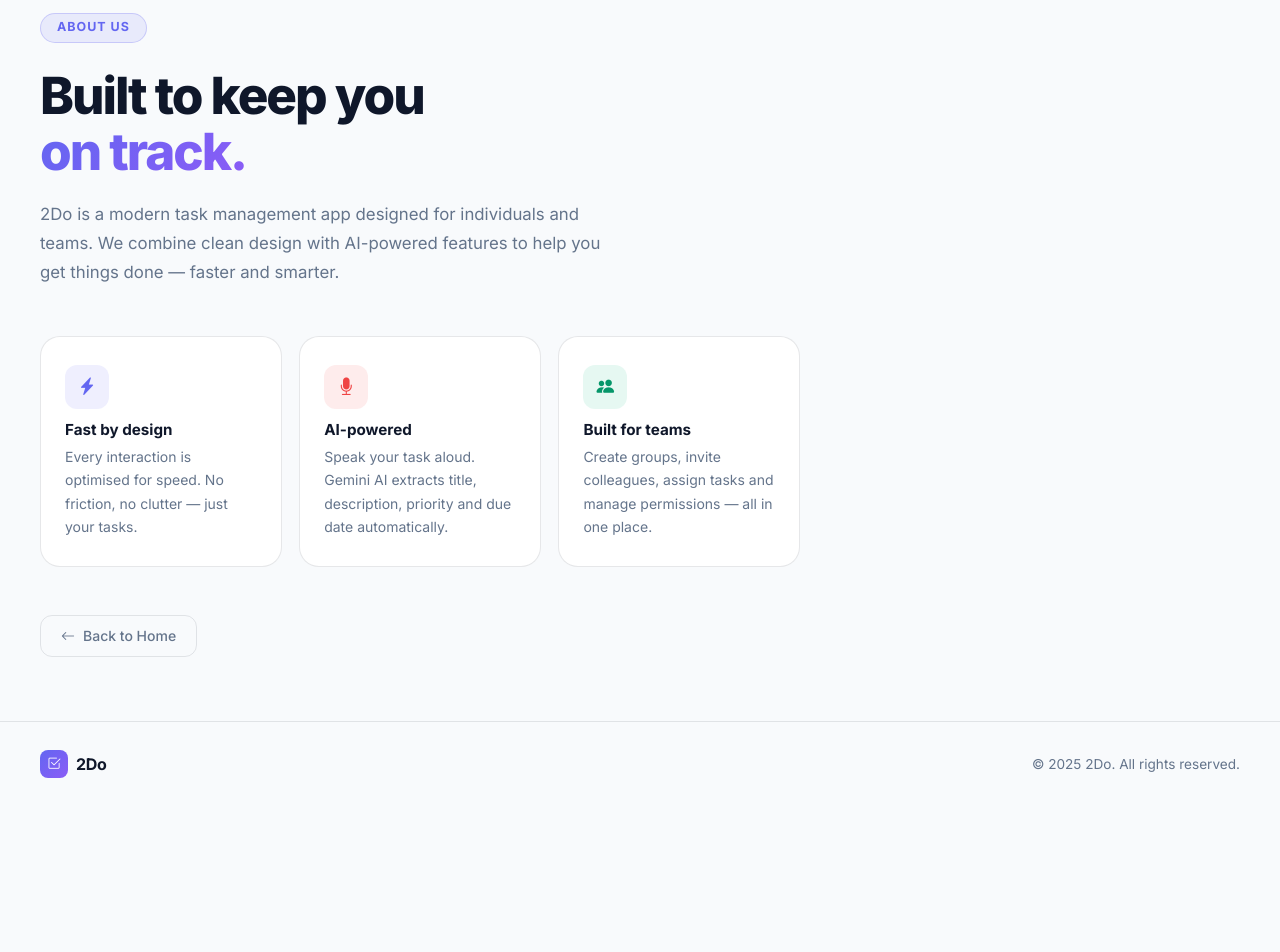
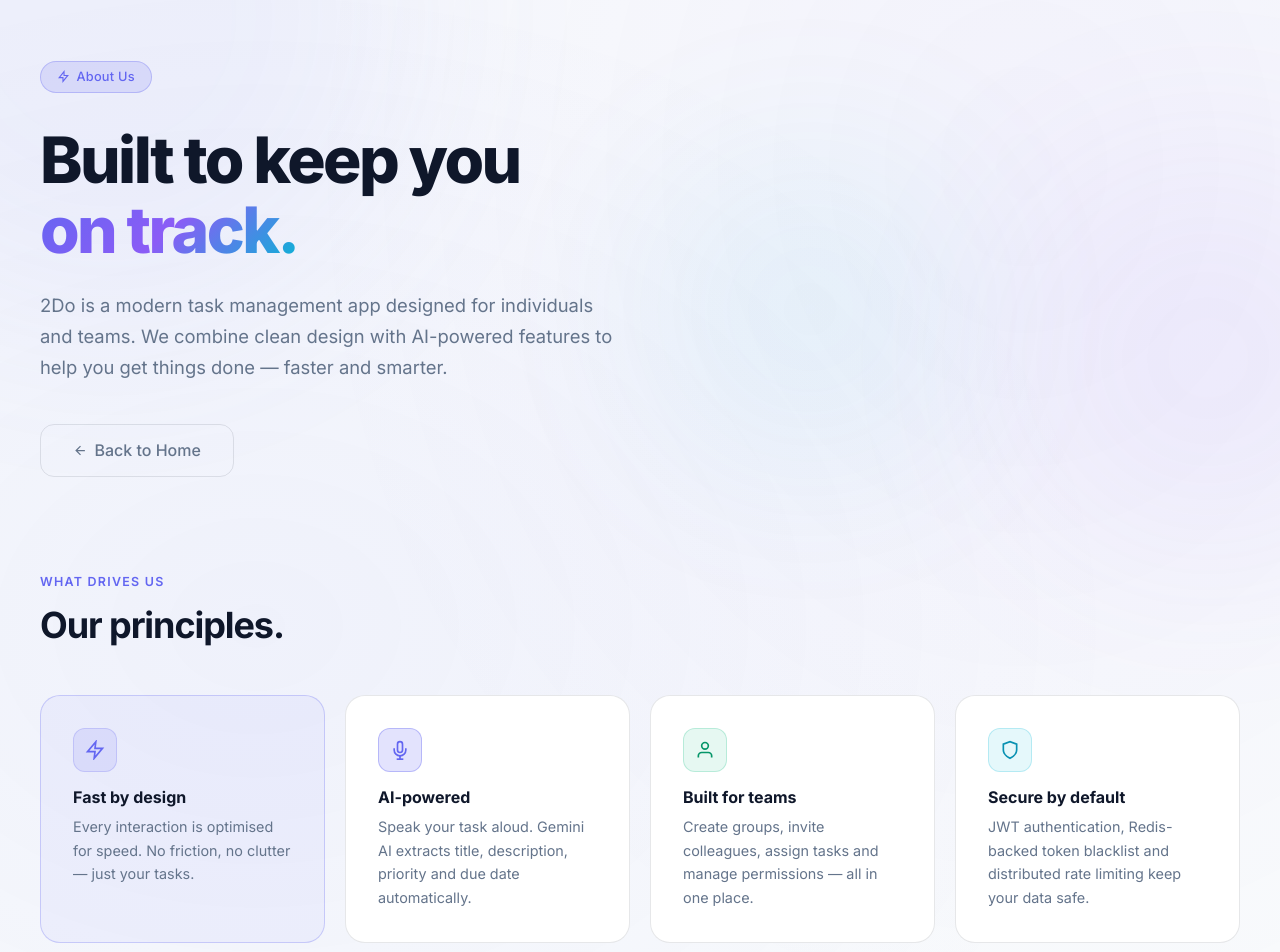
Before and after one commit to Kaandroids/2Do-frontend, an Angular app: page /about in a window 1280 px wide. Shown: the part 140-1092 px from the top of the page. Before the commit the page ends 946 px from the top, so only its background shows below. Built offline with nearby package versions, Linux system fonts and the light colour scheme.

Commit message:
feat: redesign about page to match landing style; fix footer year to 2026

```diff
--- a/src/app/features/about/about.html
+++ b/src/app/features/about/about.html
@@ -1,41 +1,117 @@
-<app-navbar></app-navbar>
+<div class="about-page">
 
-<div class="about-page">
-  <div class="about-inner">
+  <!-- Background Orbs -->
+  <div class="bg-orbs" aria-hidden="true">
+    <div class="orb orb--1"></div>
+    <div class="orb orb--2"></div>
+    <div class="orb orb--3"></div>
+  </div>
 
-    <div class="about-badge">About Us</div>
+  <app-navbar></app-navbar>
+
+  <!-- ─── Hero ──────────────────────────────────────────────────────────── -->
+  <section class="about-hero">
+    <div class="about-badge">
+      <svg viewBox="0 0 24 24" fill="none" stroke="currentColor" stroke-width="2">
+        <path d="M13 10V3L4 14h7v7l9-11h-7z"/>
+      </svg>
+      About Us
+    </div>
+
     <h1 class="about-title">
       Built to keep you<br>
-      <span class="about-gradient">on track.</span>
+      <span class="gradient-text">on track.</span>
     </h1>
+
     <p class="about-sub">
       2Do is a modern task management app designed for individuals and teams.
       We combine clean design with AI-powered features to help you get things done — faster and smarter.
     </p>
 
-    <div class="about-cards">
-      <div class="about-card">
-        <div class="about-card-icon"><i class="bi bi-lightning-charge-fill"></i></div>
+    <a routerLink="/" class="btn-ghost btn-lg">
+      <svg viewBox="0 0 24 24" fill="none" stroke="currentColor" stroke-width="2" style="width:15px;height:15px;margin-right:0.4rem">
+        <path d="M19 12H5M12 5l-7 7 7 7"/>
+      </svg>
+      Back to Home
+    </a>
+  </section>
+
+  <!-- ─── Cards ─────────────────────────────────────────────────────────── -->
+  <section class="about-cards-section">
+    <div class="section-label">What drives us</div>
+    <h2 class="section-title">Our principles.</h2>
+
+    <div class="about-grid">
+
+      <div class="about-card about-card--highlight">
+        <div class="about-card-icon about-card-icon--primary">
+          <svg viewBox="0 0 24 24" fill="none" stroke="currentColor" stroke-width="2">
+            <polygon points="13 2 3 14 12 14 11 22 21 10 12 10 13 2"/>
+          </svg>
+        </div>
         <h3>Fast by design</h3>
         <p>Every interaction is optimised for speed. No friction, no clutter — just your tasks.</p>
       </div>
+
       <div class="about-card">
-        <div class="about-card-icon about-card-icon--ai"><i class="bi bi-mic-fill"></i></div>
+        <div class="about-card-icon about-card-icon--ai">
+          <svg viewBox="0 0 24 24" fill="none" stroke="currentColor" stroke-width="2">
+            <path d="M12 2a3 3 0 0 0-3 3v7a3 3 0 0 0 6 0V5a3 3 0 0 0-3-3z"/>
+            <path d="M19 10v2a7 7 0 0 1-14 0v-2"/>
+            <line x1="12" y1="19" x2="12" y2="23"/>
+            <line x1="8" y1="23" x2="16" y2="23"/>
+          </svg>
+        </div>
         <h3>AI-powered</h3>
         <p>Speak your task aloud. Gemini AI extracts title, description, priority and due date automatically.</p>
       </div>
+
       <div class="about-card">
-        <div class="about-card-icon about-card-icon--green"><i class="bi bi-people-fill"></i></div>
+        <div class="about-card-icon about-card-icon--green">
+          <svg viewBox="0 0 24 24" fill="none" stroke="currentColor" stroke-width="2">
+            <path d="M20 21v-2a4 4 0 0 0-4-4H8a4 4 0 0 0-4 4v2"/>
+            <circle cx="12" cy="7" r="4"/>
+          </svg>
+        </div>
         <h3>Built for teams</h3>
         <p>Create groups, invite colleagues, assign tasks and manage permissions — all in one place.</p>
       </div>
+
+      <div class="about-card">
+        <div class="about-card-icon about-card-icon--cyan">
+          <svg viewBox="0 0 24 24" fill="none" stroke="currentColor" stroke-width="2">
+            <path d="M12 22s8-4 8-10V5l-8-3-8 3v7c0 6 8 10 8 10z"/>
+          </svg>
+        </div>
+        <h3>Secure by default</h3>
+        <p>JWT authentication, Redis-backed token blacklist and distributed rate limiting keep your data safe.</p>
+      </div>
+
+      <div class="about-card">
+        <div class="about-card-icon about-card-icon--orange">
+          <svg viewBox="0 0 24 24" fill="none" stroke="currentColor" stroke-width="2">
+            <polyline points="22 12 18 12 15 21 9 3 6 12 2 12"/>
+          </svg>
+        </div>
+        <h3>Always improving</h3>
+        <p>Continuous deployments via GitHub Actions mean new features and fixes ship to production daily.</p>
+      </div>
+
+      <div class="about-card">
+        <div class="about-card-icon about-card-icon--primary">
+          <svg viewBox="0 0 24 24" fill="none" stroke="currentColor" stroke-width="2">
+            <circle cx="12" cy="12" r="10"/>
+            <line x1="2" y1="12" x2="22" y2="12"/>
+            <path d="M12 2a15.3 15.3 0 0 1 4 10 15.3 15.3 0 0 1-4 10 15.3 15.3 0 0 1-4-10 15.3 15.3 0 0 1 4-10z"/>
+          </svg>
+        </div>
+        <h3>Cloud-native</h3>
+        <p>Deployed on Azure Container Apps and Azure Static Web Apps for global availability and reliability.</p>
+      </div>
+
     </div>
+  </section>
 
-    <a routerLink="/" class="about-back">
-      <i class="bi bi-arrow-left"></i> Back to Home
-    </a>
+  <app-footer></app-footer>
 
-  </div>
 </div>
-
-<app-footer></app-footer>
--- a/src/app/features/about/about.scss
+++ b/src/app/features/about/about.scss
@@ -1,83 +1,122 @@
-$primary:    #6366f1;
-$primary-end:#8b5cf6;
-$text:       #0f172a;
-$muted:      #64748b;
-$border:     rgba(15, 23, 42, 0.1);
+$primary:     #6366f1;
+$primary-end: #8b5cf6;
+$bg:          #f8fafc;
+$border:      rgba(15, 23, 42, 0.1);
+$text:        #0f172a;
+$text-muted:  #64748b;
 
 .about-page {
-  min-height: calc(100vh - 128px);
-  background: #f8fafc;
-  padding: 5rem 2.5rem 4rem;
+  min-height: 100vh;
+  background:
+    radial-gradient(ellipse at 20% 50%, rgba(99, 102, 241, 0.06) 0%, transparent 60%),
+    radial-gradient(ellipse at 80% 20%, rgba(139, 92, 246, 0.05) 0%, transparent 50%),
+    $bg;
+  color: $text;
+  position: relative;
+  overflow-x: hidden;
 }
 
-.about-inner {
-  max-width: 760px;
+// ─── Background Orbs ──────────────────────────────────────────────────────────
+.bg-orbs { position: fixed; inset: 0; pointer-events: none; z-index: 0; }
+
+.orb {
+  position: absolute; border-radius: 50%; filter: blur(100px); opacity: 0.07;
+  &--1 { width: 600px; height: 600px; background: $primary; top: -15%; left: -15%; animation: float 10s ease-in-out infinite; }
+  &--2 { width: 400px; height: 400px; background: $primary-end; bottom: 10%; right: -10%; animation: float 13s ease-in-out infinite reverse; }
+  &--3 { width: 300px; height: 300px; background: #06b6d4; top: 40%; right: 25%; animation: float 8s ease-in-out infinite 2s; }
+}
+
+@keyframes float {
+  0%, 100% { transform: translateY(0) scale(1); }
+  50%       { transform: translateY(-24px) scale(1.04); }
+}
+
+// ─── Hero ─────────────────────────────────────────────────────────────────────
+.about-hero {
+  position: relative; z-index: 1;
+  max-width: 1320px; margin: 0 auto; padding: 8rem 2.5rem 5rem;
 }
 
 .about-badge {
-  display: inline-block; padding: 0.3rem 1rem;
-  background: rgba(99, 102, 241, 0.1); border: 1px solid rgba(99, 102, 241, 0.25);
-  border-radius: 2rem; color: $primary; font-size: 0.78rem; font-weight: 700;
-  letter-spacing: 0.08em; text-transform: uppercase; margin-bottom: 1.5rem;
+  display: inline-flex; align-items: center; gap: 0.4rem;
+  padding: 0.35rem 1rem;
+  background: rgba(99, 102, 241, 0.15); border: 1px solid rgba(99, 102, 241, 0.3);
+  border-radius: 2rem; color: $primary; font-size: 0.8rem; font-weight: 500;
+  letter-spacing: 0.02em; margin-bottom: 2rem;
+  svg { width: 13px; height: 13px; flex-shrink: 0; }
 }
 
 .about-title {
-  font-size: clamp(2.2rem, 5vw, 3.2rem); font-weight: 800;
-  letter-spacing: -0.04em; color: $text; margin-bottom: 1.25rem; line-height: 1.1;
+  font-size: clamp(2.5rem, 6vw, 4rem); font-weight: 800;
+  line-height: 1.1; letter-spacing: -0.04em; color: $text; margin-bottom: 1.5rem;
 }
 
-.about-gradient {
-  background: linear-gradient(135deg, $primary, $primary-end);
+.gradient-text {
+  background: linear-gradient(135deg, $primary, $primary-end, #06b6d4);
   -webkit-background-clip: text; -webkit-text-fill-color: transparent; background-clip: text;
 }
 
 .about-sub {
-  font-size: 1.05rem; color: $muted; line-height: 1.75;
-  max-width: 580px; margin-bottom: 3rem;
+  font-size: 1.15rem; line-height: 1.7; color: $text-muted;
+  max-width: 580px; margin: 0 0 2.5rem;
 }
 
-.about-cards {
-  display: grid;
-  grid-template-columns: repeat(auto-fit, minmax(210px, 1fr));
-  gap: 1.1rem;
-  margin-bottom: 3rem;
+.btn-ghost {
+  display: inline-flex; align-items: center; justify-content: center;
+  padding: 0.85rem 2rem; background: transparent;
+  border: 1px solid $border; border-radius: 0.875rem; color: $text-muted;
+  font-size: 1rem; font-weight: 500; text-decoration: none;
+  transition: border-color 0.2s, color 0.2s, background 0.2s;
+  &:hover { border-color: rgba(15, 23, 42, 0.2); color: $text; background: rgba(15, 23, 42, 0.04); }
+}
+
+// ─── Cards Section ────────────────────────────────────────────────────────────
+.about-cards-section {
+  position: relative; z-index: 1;
+  max-width: 1320px; margin: 0 auto; padding: 1rem 2.5rem 6rem;
+}
+
+.section-label {
+  font-size: 0.78rem; font-weight: 600; letter-spacing: 0.1em;
+  text-transform: uppercase; color: $primary; margin-bottom: 0.75rem;
+}
+
+.section-title {
+  font-size: clamp(1.6rem, 3.5vw, 2.25rem); font-weight: 700;
+  letter-spacing: -0.03em; color: $text; margin-bottom: 3rem;
+}
+
+.about-grid {
+  display: grid; grid-template-columns: repeat(auto-fit, minmax(280px, 1fr)); gap: 1.25rem;
 }
 
 .about-card {
-  background: #fff; border: 1px solid $border; border-radius: 1.25rem;
-  padding: 1.75rem 1.5rem;
-  transition: border-color 0.2s, box-shadow 0.2s, transform 0.2s;
+  background: #fff; border: 1px solid $border; border-radius: 1.25rem; padding: 2rem;
+  transition: border-color 0.25s, background 0.25s, transform 0.25s;
+  &:hover { border-color: rgba(99, 102, 241, 0.3); background: rgba(99, 102, 241, 0.03); transform: translateY(-3px); }
+  h3 { font-size: 1rem; font-weight: 650; color: $text; margin: 1rem 0 0.5rem; }
+  p  { font-size: 0.9rem; line-height: 1.65; color: $text-muted; margin: 0; }
 
-  &:hover {
-    border-color: rgba(99, 102, 241, 0.3);
-    box-shadow: 0 8px 24px rgba(15, 23, 42, 0.07);
-    transform: translateY(-2px);
+  &--highlight {
+    border-color: rgba(99, 102, 241, 0.28); background: rgba(99, 102, 241, 0.05);
+    &:hover { border-color: rgba(99, 102, 241, 0.5); background: rgba(99, 102, 241, 0.09); }
   }
-
-  h3 { font-size: 0.95rem; font-weight: 700; color: $text; margin: 0.75rem 0 0.4rem; }
-  p  { font-size: 0.875rem; color: $muted; line-height: 1.65; margin: 0; }
 }
 
 .about-card-icon {
-  width: 44px; height: 44px; border-radius: 12px;
+  width: 44px; height: 44px; border-radius: 0.75rem;
   display: flex; align-items: center; justify-content: center;
-  font-size: 1.1rem;
-  background: rgba(99, 102, 241, 0.1); color: $primary;
+  svg { width: 20px; height: 20px; }
 
-  &--ai    { background: rgba(239, 68, 68, 0.1);  color: #ef4444; }
-  &--green { background: rgba(16, 185, 129, 0.1); color: #059669; }
-}
-
-.about-back {
-  display: inline-flex; align-items: center; gap: 0.5rem;
-  padding: 0.6rem 1.25rem; border-radius: 0.75rem;
-  border: 1px solid $border; color: $muted;
-  font-size: 0.875rem; font-weight: 500; text-decoration: none;
-  transition: border-color 0.2s, color 0.2s;
-  &:hover { border-color: rgba(15, 23, 42, 0.22); color: $text; }
+  &--primary { background: rgba(99, 102, 241, 0.12); border: 1px solid rgba(99, 102, 241, 0.22); color: $primary; }
+  &--ai      { background: rgba(99, 102, 241, 0.18); border: 1px solid rgba(99, 102, 241, 0.35); color: $primary; }
+  &--green   { background: rgba(16, 185, 129, 0.1);  border: 1px solid rgba(16, 185, 129, 0.22); color: #059669; }
+  &--cyan    { background: rgba(6, 182, 212, 0.1);   border: 1px solid rgba(6, 182, 212, 0.22);  color: #0891b2; }
+  &--orange  { background: rgba(249, 115, 22, 0.1);  border: 1px solid rgba(249, 115, 22, 0.22); color: #ea580c; }
 }
 
 @media (max-width: 600px) {
-  .about-page  { padding: 3rem 1.25rem 2.5rem; }
-  .about-cards { grid-template-columns: 1fr; }
+  .about-hero         { padding: 5rem 1.25rem 3.5rem; }
+  .about-cards-section { padding: 1rem 1.25rem 4rem; }
+  .about-grid         { grid-template-columns: 1fr; }
 }
--- a/src/app/shared/components/footer/footer.html
+++ b/src/app/shared/components/footer/footer.html
@@ -4,6 +4,6 @@
       <span class="site-footer-icon"><i class="bi bi-check2-square"></i></span>
       <span class="site-footer-brand">2Do</span>
     </div>
-    <p class="site-footer-copy">© 2025 2Do. All rights reserved.</p>
+    <p class="site-footer-copy">© 2026 2Do. All rights reserved.</p>
   </div>
 </footer>
```
